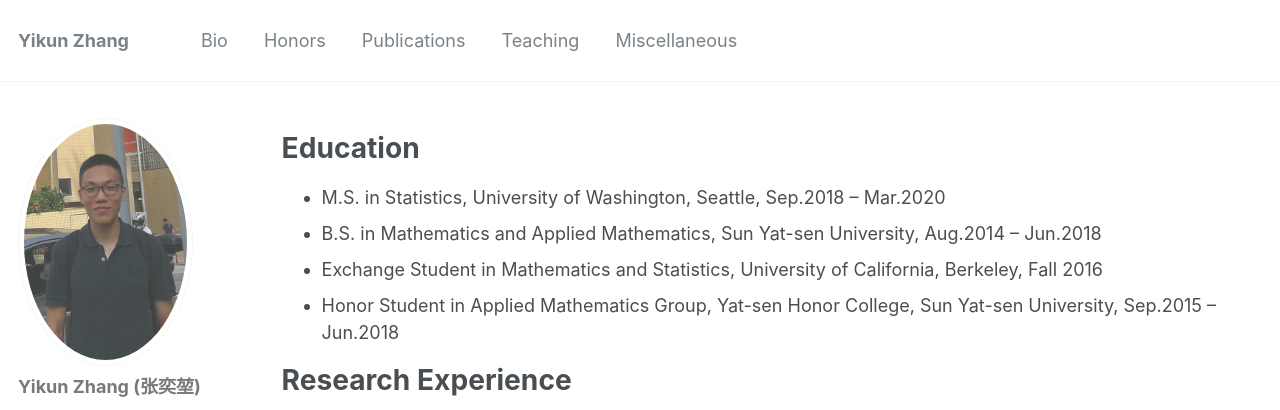
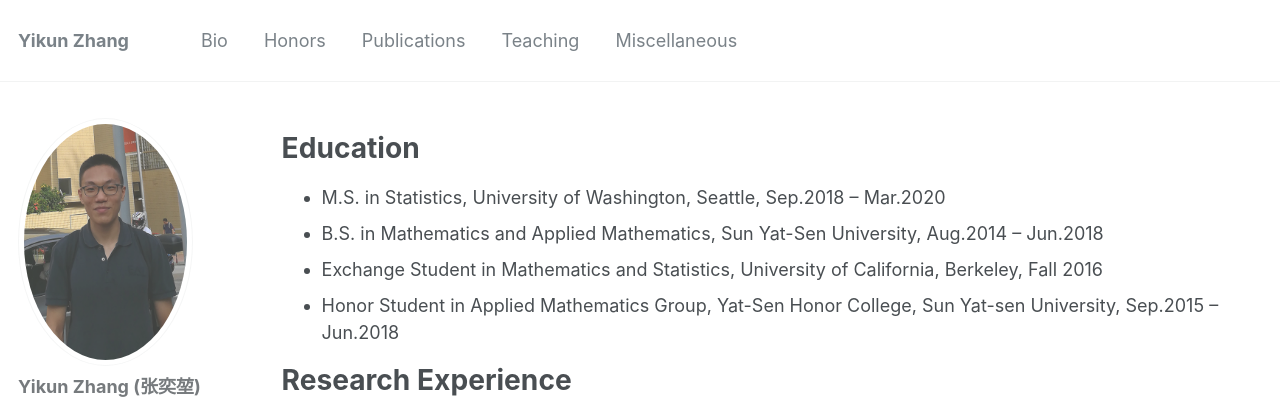
Before and after one commit to zhangyk8/zhangyk8.github.io, a Jekyll site: the page built from _pages/bio.md, in a window 1280 px wide and 900 px high. Shown: the top 410 px of the window. Built offline with Jekyll 4.4.1, drawn with Linux system fonts in a browser that asks for light colours.

Commit message:
Update bio.md

```diff
--- a/_pages/bio.md
+++ b/_pages/bio.md
@@ -12,9 +12,9 @@ redirect_from:
 Education
 ======
 * M.S. in Statistics, [University of Washington, Seattle](http://www.washington.edu/), Sep.2018 -- Mar.2020
-* B.S. in Mathematics and Applied Mathematics, [Sun Yat-sen University](http://www.sysu.edu.cn/2012/en/index.htm), Aug.2014 -- Jun.2018
+* B.S. in Mathematics and Applied Mathematics, [Sun Yat-Sen University](http://www.sysu.edu.cn/2012/en/index.htm), Aug.2014 -- Jun.2018
 * Exchange Student in Mathematics and Statistics, [University of California, Berkeley](http://www.berkeley.edu/), Fall 2016
-* Honor Student in Applied Mathematics Group, [Yat-sen Honor College](http://yss.sysu.edu.cn/EnVersion/Index.aspx), Sun Yat-sen University, Sep.2015 -- Jun.2018
+* Honor Student in Applied Mathematics Group, [Yat-Sen Honor College](http://yss.sysu.edu.cn/EnVersion/Index.aspx), Sun Yat-sen University, Sep.2015 -- Jun.2018
 
 Research Experience
 ======
```
